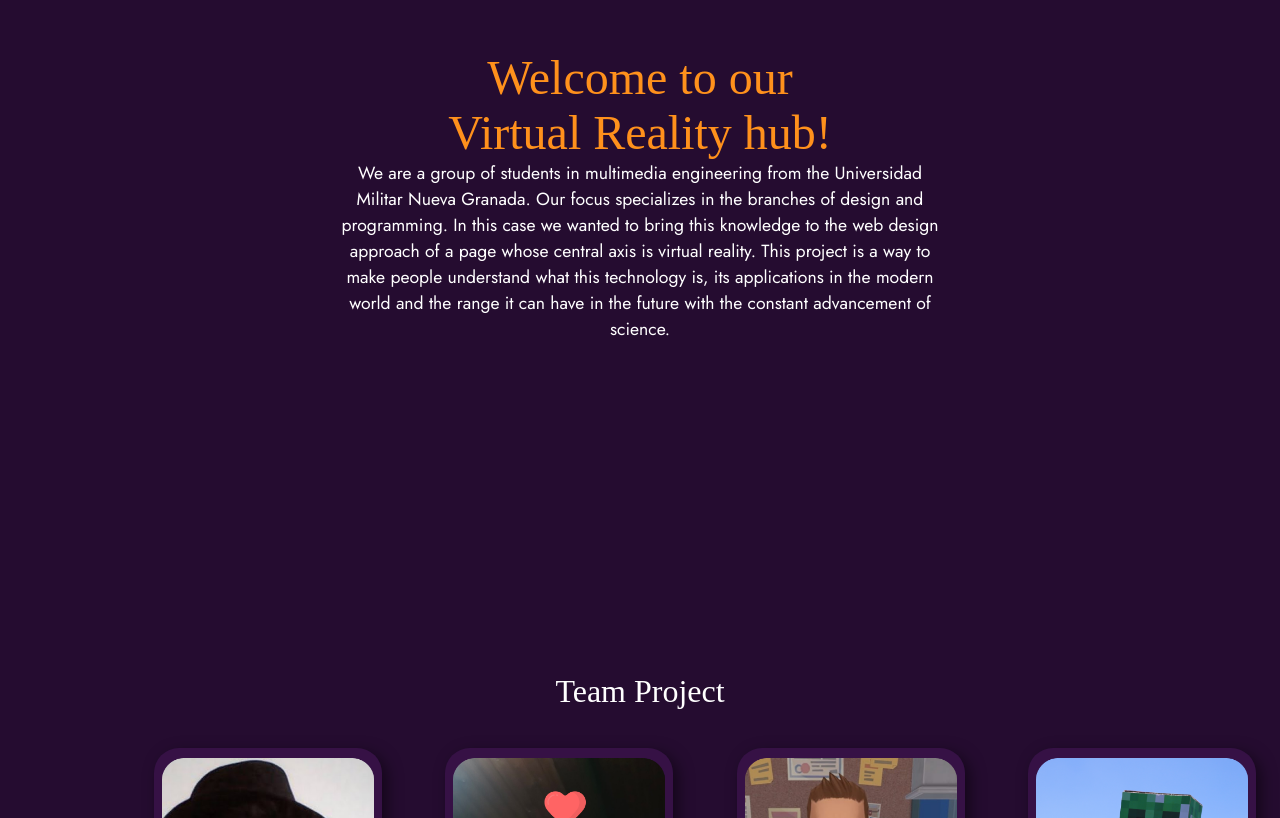
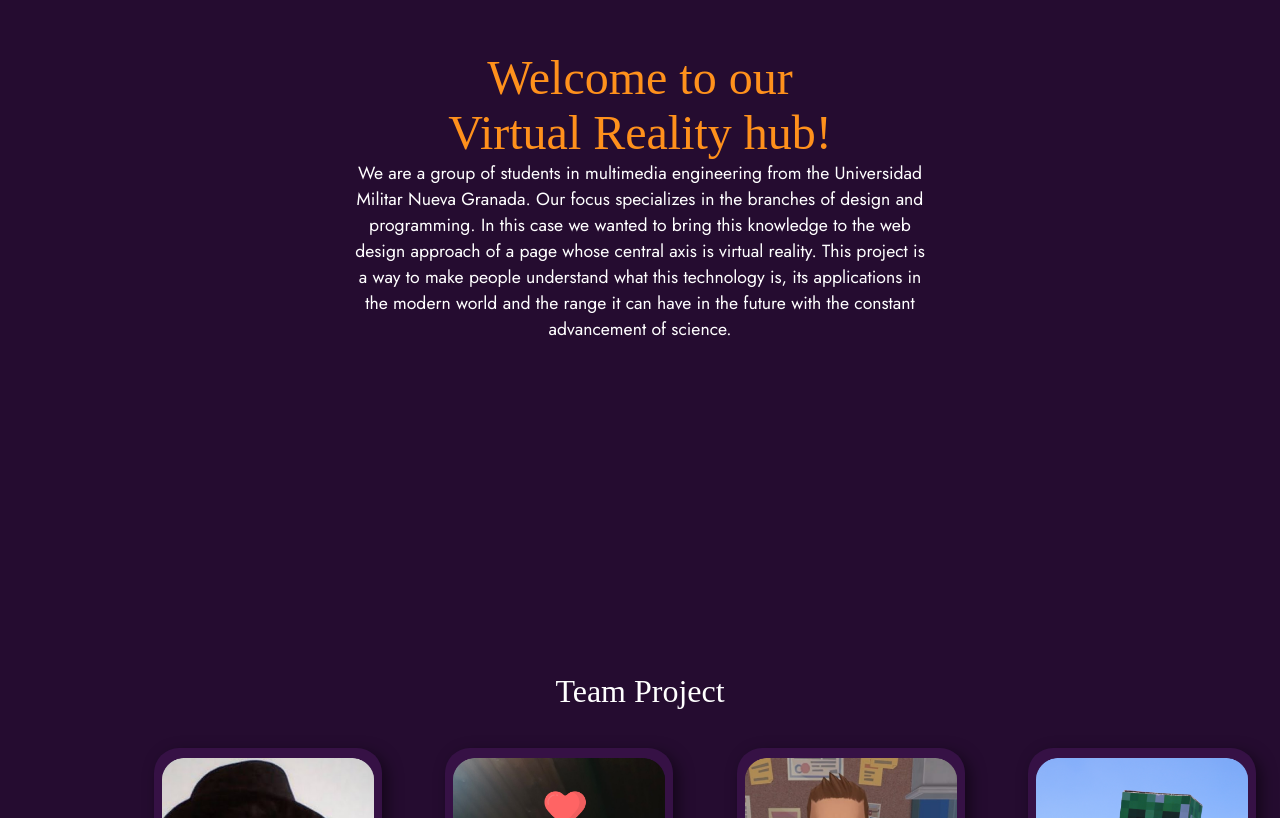
Before and after one commit to Mateo6000683/TECI-2024, a plain HTML site: page AboutUs.html in a window 1280 px wide. Shown: the part 988-1806 px from the top of the page. Drawn offline with Linux system fonts and the light colour scheme; some packages are replaced by stand-ins of ours; a script that the page names is missing; a web font is replaced by a local one.

Commit message:
Update Style_AboutUs.css

```diff
--- a/Assets/Styles-css/Style_AboutUs.css
+++ b/Assets/Styles-css/Style_AboutUs.css
@@ -104,7 +104,7 @@ header{
     width: 80%;
     color: white;
     text-align: center;
-    z-index: 2; /
+    z-index: 2;
     padding: 2em;
 }
 
```
